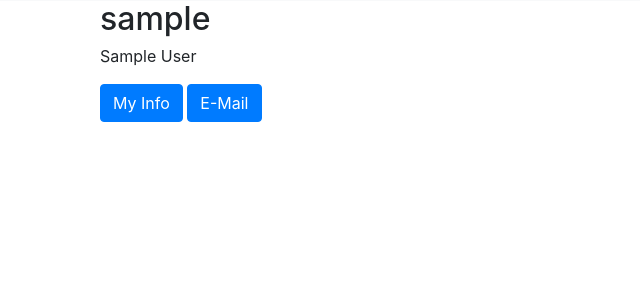
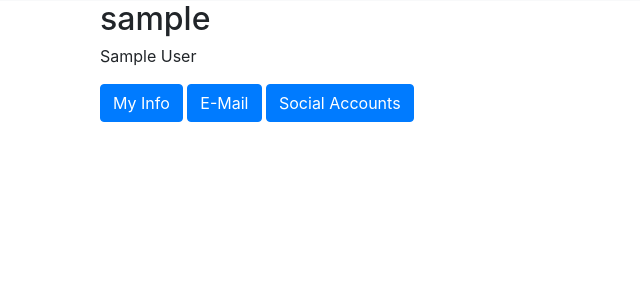
Before and after one commit to ebarras/cert_tracker, a Django app: a page that uses cert_tracker/templates/users/user_detail.html in a window 1280 px wide. Shown: the part 55-356 px from the top of the page, without its empty margins (0-640 px from the left). Run offline with Django 3.2, Linux system fonts and the light colour scheme; the visitor is signed in with stand-in values (Sample User, id 1); data comes from the database, SQL or seed files in the repository; some libraries are stand-ins or nearby versions.

Commit message:
added social account button to user profile, added support for google oAuth via allauth

```diff
--- a/cert_tracker/templates/users/user_detail.html
+++ b/cert_tracker/templates/users/user_detail.html
@@ -24,6 +24,8 @@
     <a class="btn btn-primary" href="{% url 'users:update' %}" role="button">My Info</a>
     <a class="btn btn-primary" href="{% url 'account_email' %}" role="button">E-Mail</a>
     <!-- Your Stuff: Custom user template urls -->
+    <a class="btn btn-primary" href="{% url 'socialaccount_connections' %}" role="button">Social Accounts</a>
+
   </div>
 
 </div>
--- a/config/settings/base.py
+++ b/config/settings/base.py
@@ -64,10 +64,12 @@ DJANGO_APPS = [
 ]
 THIRD_PARTY_APPS = [
     'crispy_forms',
+    'rest_framework',
     'allauth',
     'allauth.account',
     'allauth.socialaccount',
-    'rest_framework',
+    # ... include the providers you want to enable:
+    'allauth.socialaccount.providers.google',
 ]
 LOCAL_APPS = [
     'cert_tracker.users.apps.UsersAppConfig',
```
